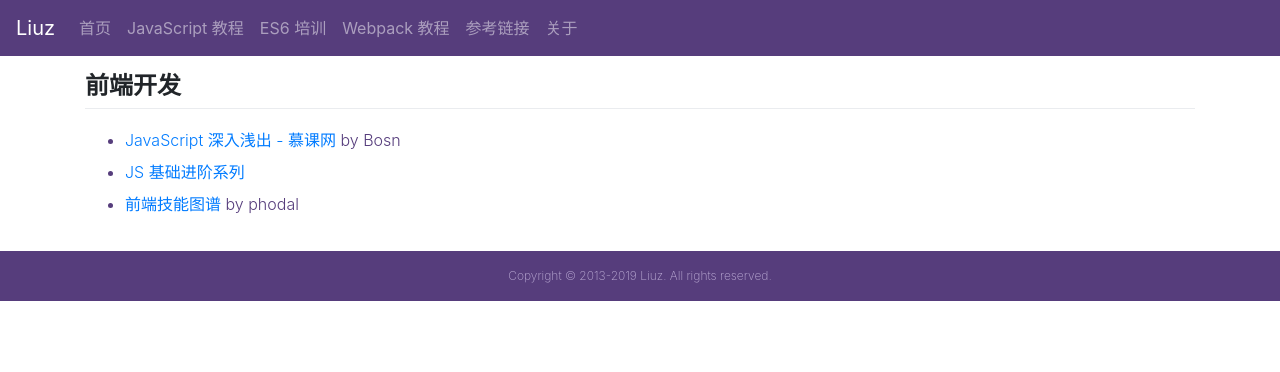
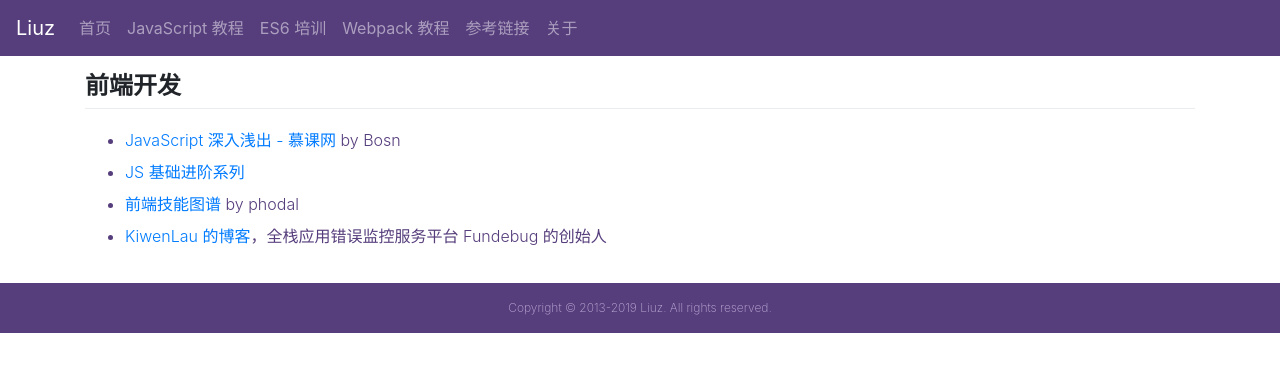
Before and after one commit to liuzhuan/liuzhuan.github.io, a Jekyll site: the page built from ref.md, in a window 1280 px wide. Shown: the top 372 px of the page. Built offline with Jekyll 4.4.1, drawn with Linux system fonts in a browser that asks for light colours; nearby versions of some CDN libraries; comment, search, counter and statistics services are not loaded.

Commit message:
refs: add kiwenlau's blog link

```diff
--- a/ref.md
+++ b/ref.md
@@ -8,3 +8,4 @@ title: 参考链接
 - [JavaScript 深入浅出 - 慕课网](https://www.imooc.com/learn/277) by Bosn
 - [JS 基础进阶系列](https://yangbo5207.github.io/wutongluo/)
 - [前端技能图谱](https://mp.weixin.qq.com/s?__biz=MjM5Mjg4NDMwMA==&mid=2652973793&idx=1&sn=82419c590579b4013606a39392492c17&scene=21#wechat_redirect) by phodal
+- [KiwenLau 的博客](https://kiwenlau.com/)，全栈应用错误监控服务平台 Fundebug 的创始人
```
